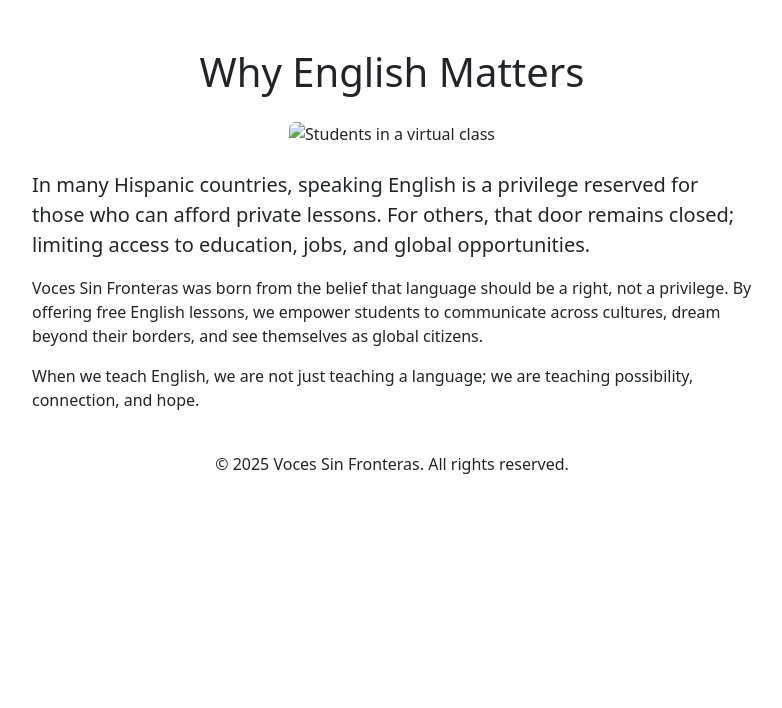
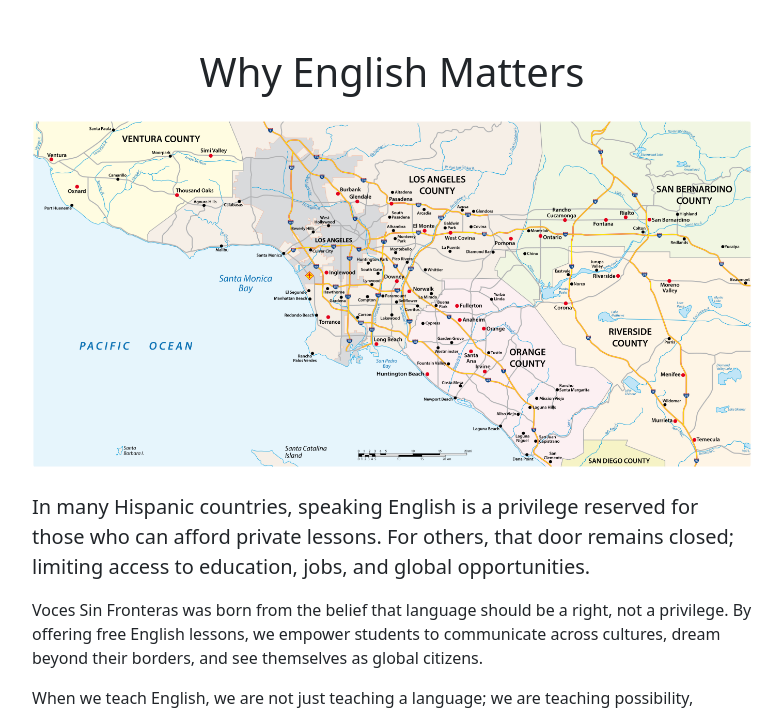
Before and after one commit to videmantay/kiara_NPO, a Flask app: page /why_english_matters in a window 1280 px wide. Shown: the part 56-764 px from the top of the page, without its empty margins (248-1030 px from the left). Before the commit the page ends 530 px from the top, so only its background shows below. Run offline with Flask 3, Linux system fonts and the light colour scheme; some libraries are stand-ins or nearby versions.

Commit message:
updates site

```diff
--- a/templates/why_english_matters.html
+++ b/templates/why_english_matters.html
@@ -5,7 +5,7 @@
         <div class="col-lg-8 offset-lg-2">
             <h1 class="text-center mb-4">Why English Matters</h1>
             <div class="text-center mb-4">
-                <img src="https://via.placeholder.com/600x400" class="img-fluid rounded" alt="Students in a virtual class">
+                <img src="{{url_for('static', filename="img/mapOfLa.jpeg")}}" class="img-fluid rounded" alt="Students in a virtual class">
             </div>
             <p class="lead">In many Hispanic countries, speaking English is a privilege reserved for those who can afford private lessons. For others, that door remains closed; limiting access to education, jobs, and global opportunities.</p>
             <p>Voces Sin Fronteras was born from the belief that language should be a right, not a privilege. By offering free English lessons, we empower students to communicate across cultures, dream beyond their borders, and see themselves as global citizens.</p>
```
Also changed, not shown: static/img/mapOfLa.jpeg (added).
